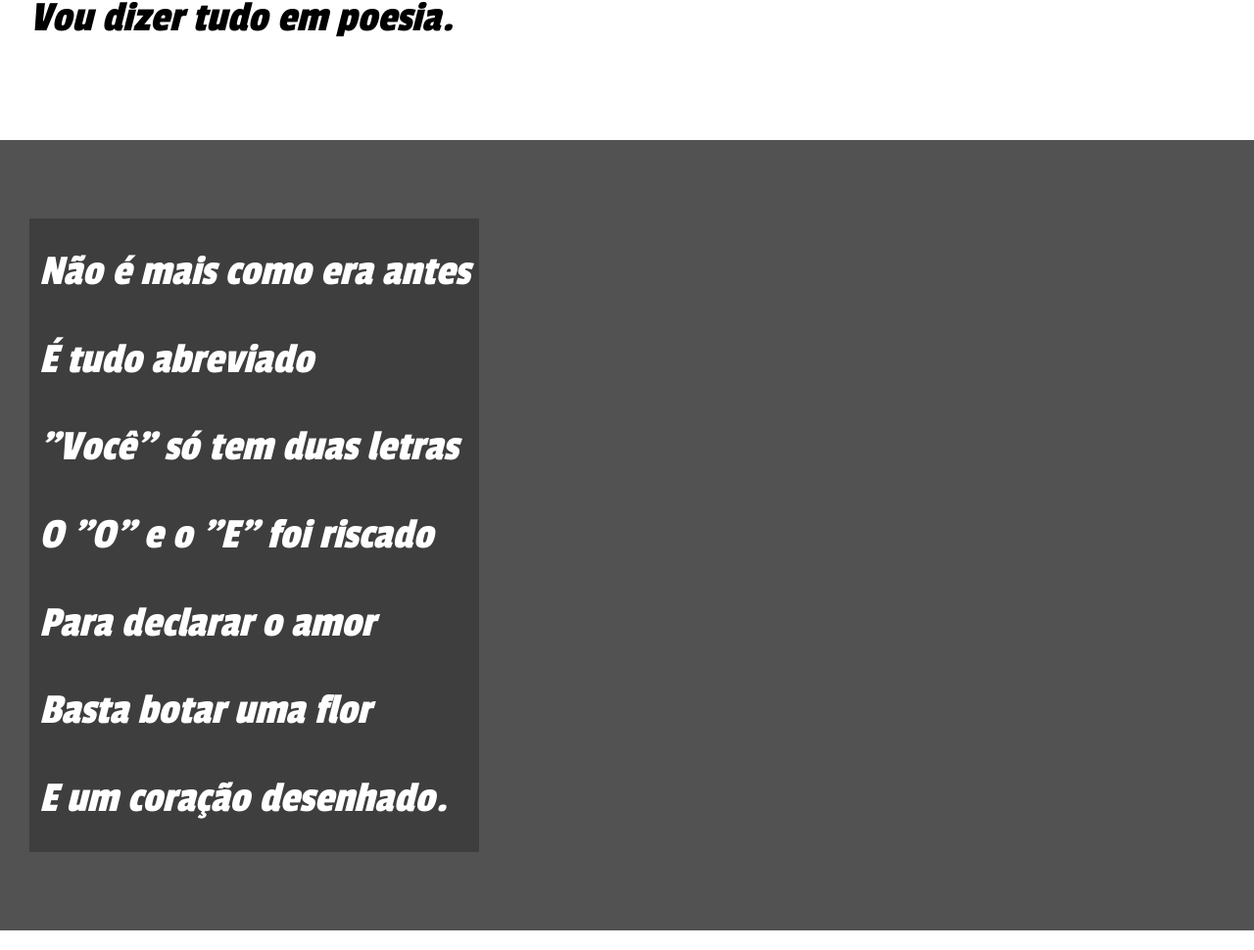
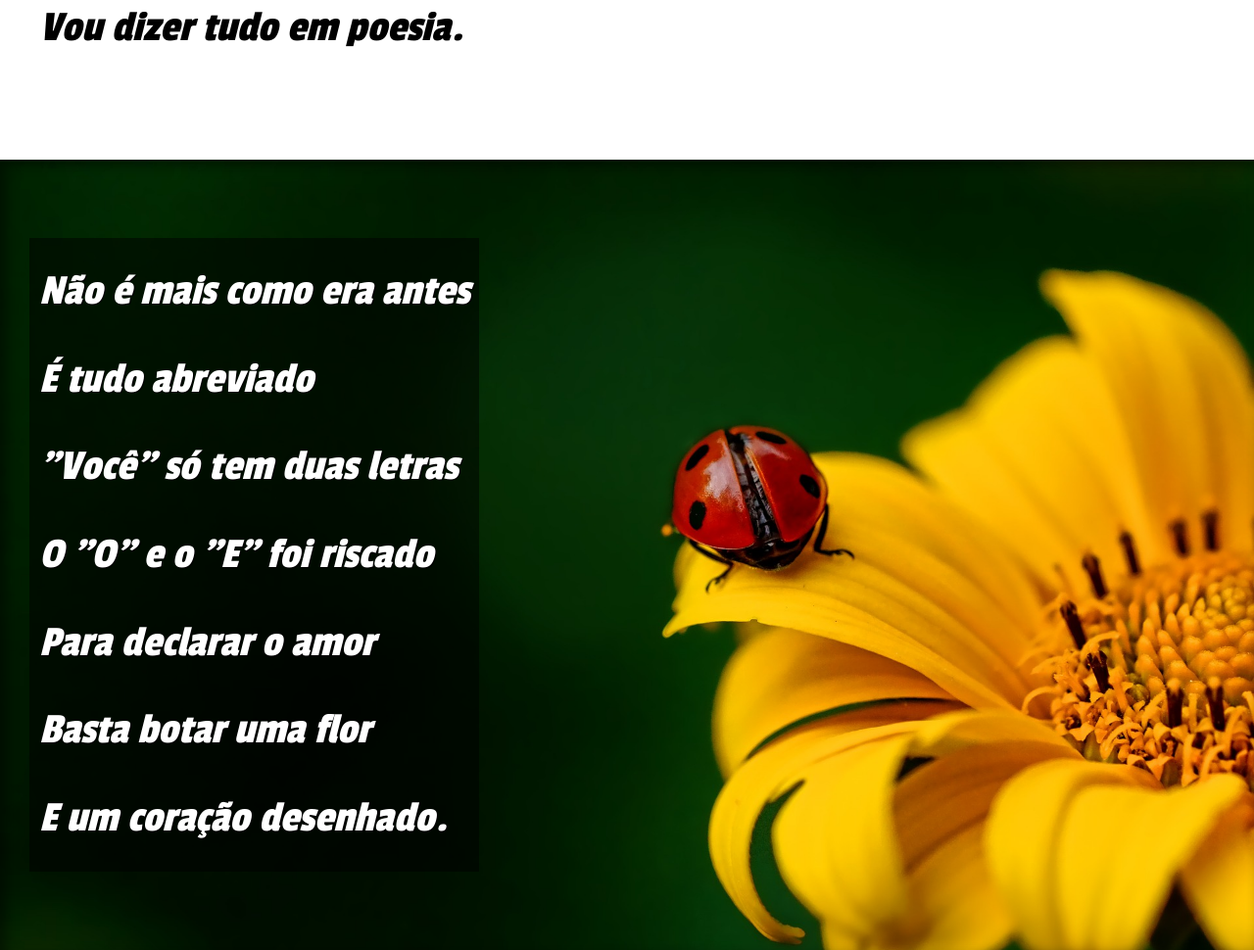
Before and after one commit to caiohjf/html-css, a plain HTML site: page projeto cordel/index.html in a window 1280 px wide. Shown: the part 999-1969 px from the top of the page at 98% size. Drawn offline with Linux system fonts and the light colour scheme.

Commit message:
update final

```diff
--- a/projeto cordel/index.html
+++ b/projeto cordel/index.html
@@ -38,7 +38,7 @@
       </section>
 
 
-      <section class="imagem">
+      <section class="imagem" id="img01">
         <p>
           Não é mais como era antes <br>
           É tudo abreviado <br>
@@ -78,7 +78,7 @@
 
 
 
-      <section class="imagem">
+      <section class="imagem" id="img02">
         <p>
           Tenho saudade das cartas <br>
           Escritas com a própria mão <br>
--- a/projeto cordel/style.css
+++ b/projeto cordel/style.css
@@ -3,6 +3,11 @@
 @import url('https://fonts.googleapis.com/css2?family=Passion+One:wght@400&display=swap');
 
 @import url('https://fonts.googleapis.com/css2?family=Sriracha&display=swap');
+
+@font-face {
+  font-family: 'Cream Cake';
+  src: url(fontes/Cream\ Cake.otf);
+}
 
 :root {
   --fonte1: Verdana, Geneva, Tahoma, sans-serif;
@@ -62,6 +67,9 @@ section {
   line-height: 2em;
   padding-left: 30px;
 }
+section > p {
+  padding: 10px;
+}
 
 .normal {
   background-color: white;
@@ -71,12 +79,29 @@ section {
 .imagem {
   background-color: rgb(82, 82, 82);
   color: white;
+  box-shadow: inset 6px 6px 13px 0px rgba(0, 0, 0, 0.473);
+  background-size: cover;
+  background-attachment: fixed;
 }
 
 .imagem > p {
-  background-color: rgba(0, 0, 0, 0.250);
+  background-color: rgba(0, 0, 0, 0.500);
   display: inline-block;
   padding: 10px;
+
+  text-shadow: 1px 1px 0px black;
+}
+
+#img01 {
+  background-image: url(imagens/background001.jpg);
+  background-position: right center;
+  background-size: cover;
+}
+
+#img02 {
+  background-image: url(imagens/background002.jpg);
+  background-position: right bottom;
+  background-size: cover;
 }
 
 footer {
```
Also changed, not shown: projeto cordel/fontes/Cream Cake.otf (added).
